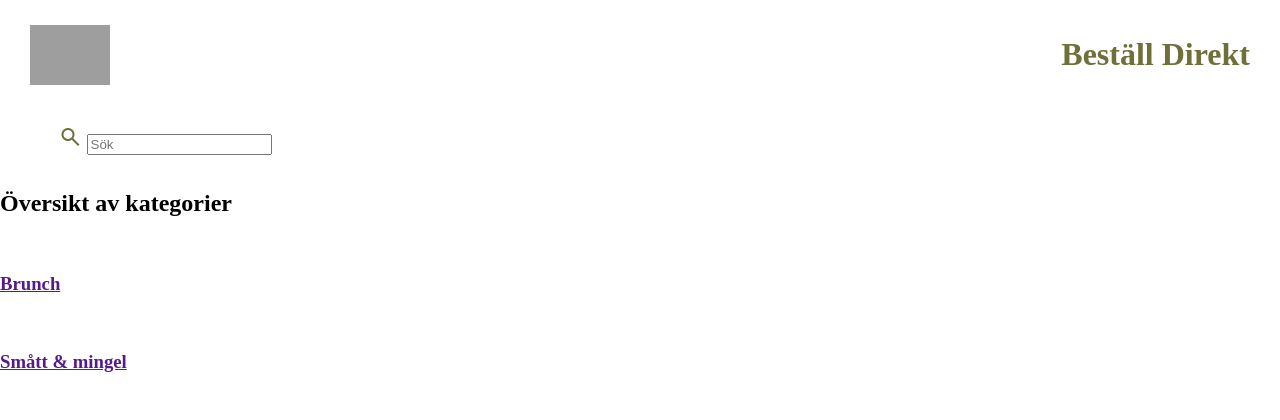
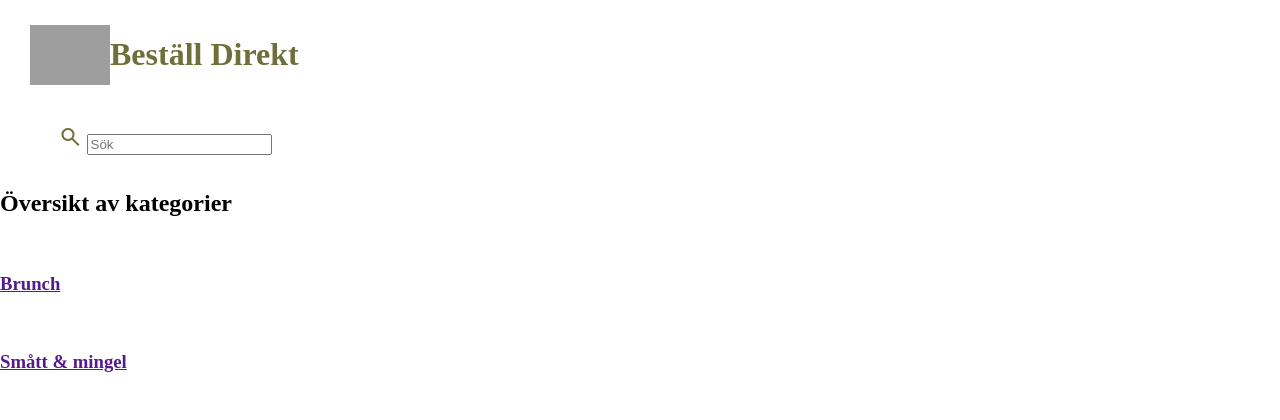
Before and after one commit to ayasdsd1-lgtm/bestall_direkt, a Flask app: page / in a window 1280 px wide. Shown: the top 420 px of the page. Run offline with Flask 3, Linux system fonts and the light colour scheme; grey boxes are pictures that could not be loaded.

Commit message:
Update style.css
Tagit bort justify-content

```diff
--- a/static/style.css
+++ b/static/style.css
@@ -8,7 +8,6 @@ body{
 /*header*/
 header{
     display: flex;
-    justify-content: space-between;
     align-items: center;
     padding: 15px 30px;
 }
```
